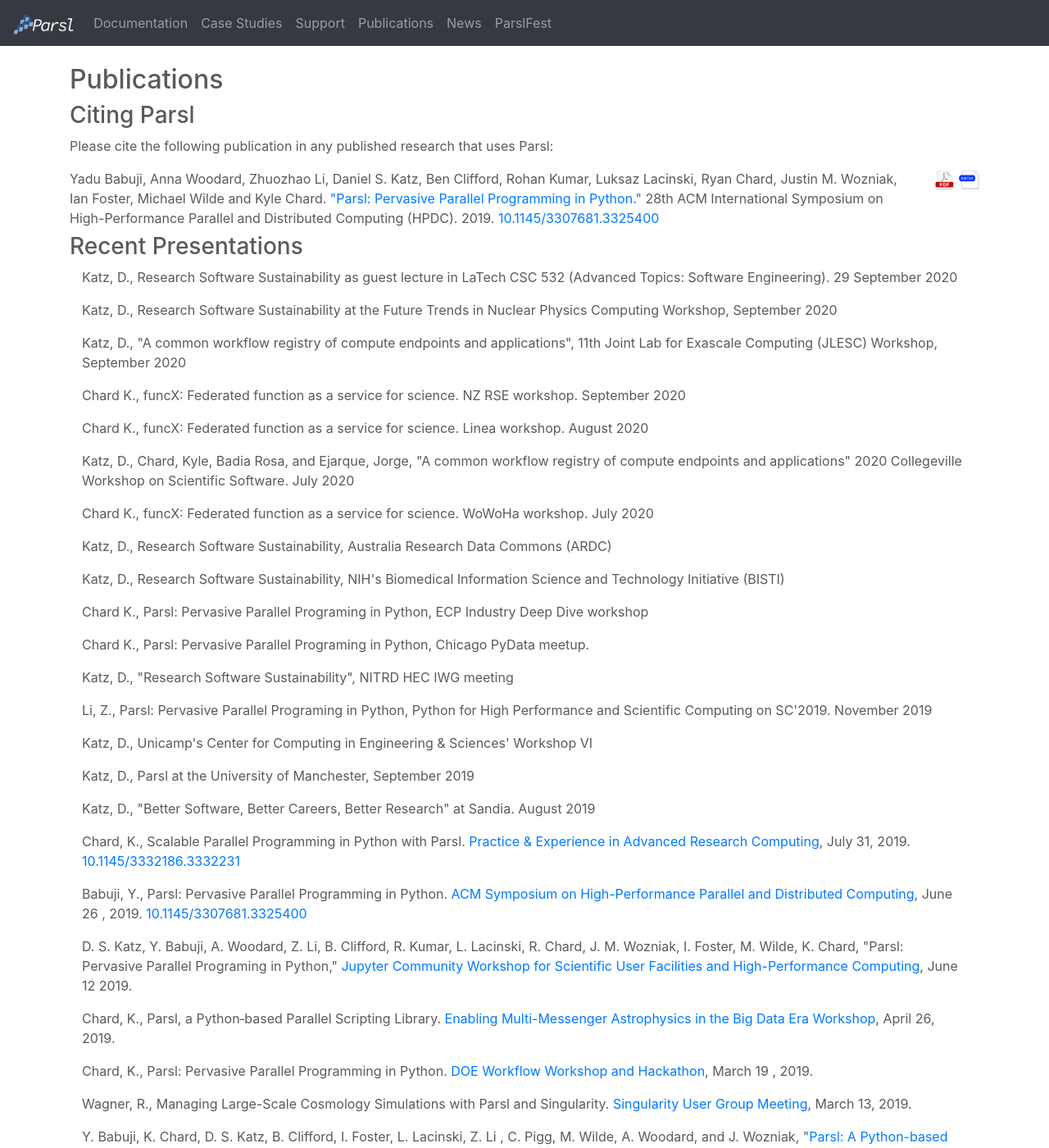
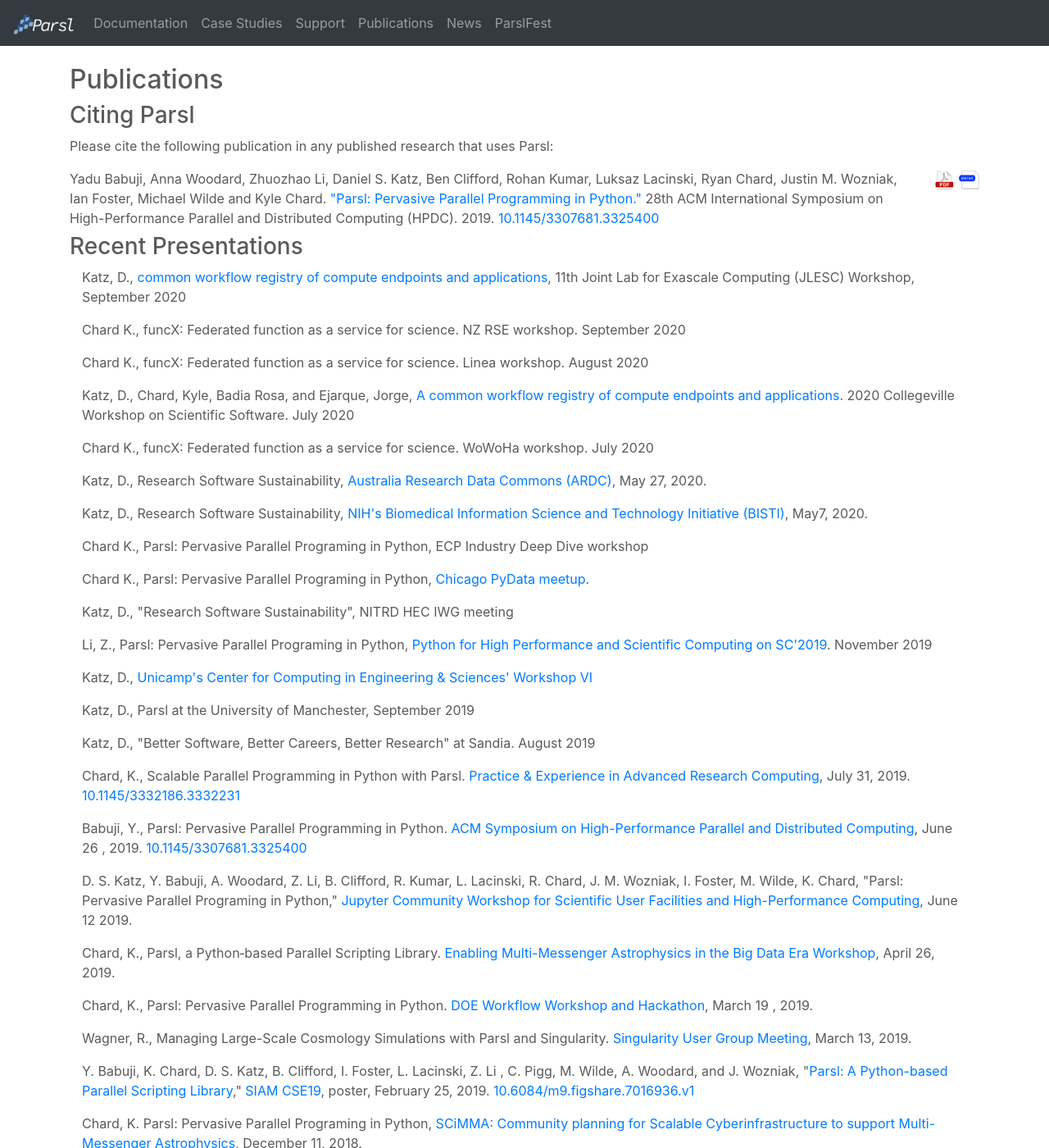
Before and after one commit to Parsl/parsl.github.io, a Jekyll site: the page built from publications.html, in a window 1280 px wide and 1400 px high. Shown: the whole window at 82% size. Built offline with Jekyll 4.4.1, drawn with Linux system fonts in a browser that asks for light colours.

Commit message:
Update publications.html

```diff
--- a/publications.html
+++ b/publications.html
@@ -146,20 +146,19 @@
 		<h3>Recent Presentations</h3>
                 <div class="media col-sm-12">
                     <div class="media-body">
-			 <p>Katz, D., Research Software Sustainability as guest lecture in LaTech CSC 532 (Advanced Topics: Software Engineering). 29 September 2020</p>
-			<p>Katz, D.,  Research Software Sustainability at the Future Trends in Nuclear Physics Computing Workshop, September 2020</p>
-			<p>Katz, D.,  "A common workflow registry of compute endpoints and applications",  11th Joint Lab for Exascale Computing (JLESC) Workshop, September 2020</p>
+			<p>Katz, D.,  <a href='https://indico.bnl.gov/event/9023/contributions/40346/>Research Software Sustainability</a> at the Future Trends in Nuclear Physics Computing Workshop, September 2020</p>
+			<p>Katz, D.,  <a href='https://doi.org/10.5281/zenodo.4020518'> common workflow registry of compute endpoints and applications</a>,  11th Joint Lab for Exascale Computing (JLESC) Workshop, September 2020</p>
 			<p>Chard K., funcX: Federated function as a service for science. NZ RSE workshop. September 2020</p>
 			<p>Chard K., funcX: Federated function as a service for science. Linea workshop. August 2020</p>
-			<p>Katz, D.,  Chard, Kyle, Badia Rosa, and Ejarque, Jorge,  "A common workflow registry of compute endpoints and applications" 2020 Collegeville Workshop on Scientific Software. July 2020</p>
+			<p>Katz, D.,  Chard, Kyle, Badia Rosa, and Ejarque, Jorge,  <a href='https://youtu.be/ToP0_PaNhss'>A common workflow registry of compute endpoints and applications</a>. 2020 Collegeville Workshop on Scientific Software. July 2020</p>
 			<p>Chard K., funcX: Federated function as a service for science. WoWoHa workshop. July 2020</p>
-			<p>Katz, D., Research Software Sustainability, Australia Research Data Commons (ARDC)</p>
-			<p>Katz, D., Research Software Sustainability, NIH's Biomedical Information Science and Technology Initiative (BISTI)</p>
+			<p>Katz, D., Research Software Sustainability, <a href='https://ardc.edu.au/'>Australia Research Data Commons (ARDC)</a>,  May 27, 2020.</p>
+			<p>Katz, D., Research Software Sustainability, <a href='https://bisti.nih.gov/'>NIH's Biomedical Information Science and Technology Initiative (BISTI)</a>, May7, 2020.</p>
 			<p>Chard K., Parsl: Pervasive Parallel Programing in Python, ECP Industry Deep Dive workshop</p>
-			<p>Chard K., Parsl: Pervasive Parallel Programing in Python, Chicago PyData meetup.</p>
+			<p>Chard K., Parsl: Pervasive Parallel Programing in Python, <a href='http://chicago.pydata.org/'>Chicago PyData meetup</a>.</p>
 			<p>Katz, D.,  "Research Software Sustainability", NITRD HEC IWG meeting</p>
-			<p>Li, Z.,  Parsl: Pervasive Parallel Programing in Python, Python for High Performance and Scientific Computing on SC'2019. November 2019</p>
-			<p>Katz, D., Unicamp's Center for Computing in Engineering & Sciences' Workshop VI</p>
+			<p>Li, Z.,  Parsl: Pervasive Parallel Programing in Python, <a href='https://sc19.supercomputing.org/session/?sess=sess400/'>Python for High Performance and Scientific Computing on SC'2019</a>. November 2019</p>
+			<p>Katz, D.,  <a href='http://cces.unicamp.br/'>Unicamp's Center for Computing in Engineering & Sciences' Workshop VI</a></p>
 			<p>Katz, D., Parsl at the University of Manchester, September 2019</p>
 			<p>Katz, D., "Better Software, Better Careers, Better Research" at Sandia. August 2019</p>
 			<p>Chard, K.,  Scalable Parallel Programming in Python with Parsl. <a href="https://www.pearc19.pearc.org/papers">Practice &amp; Experience in Advanced Research Computing</a>, July 31, 2019. <a href="https://doi.org/10.1145/3332186.3332231">10.1145/3332186.3332231</a></p>
```
